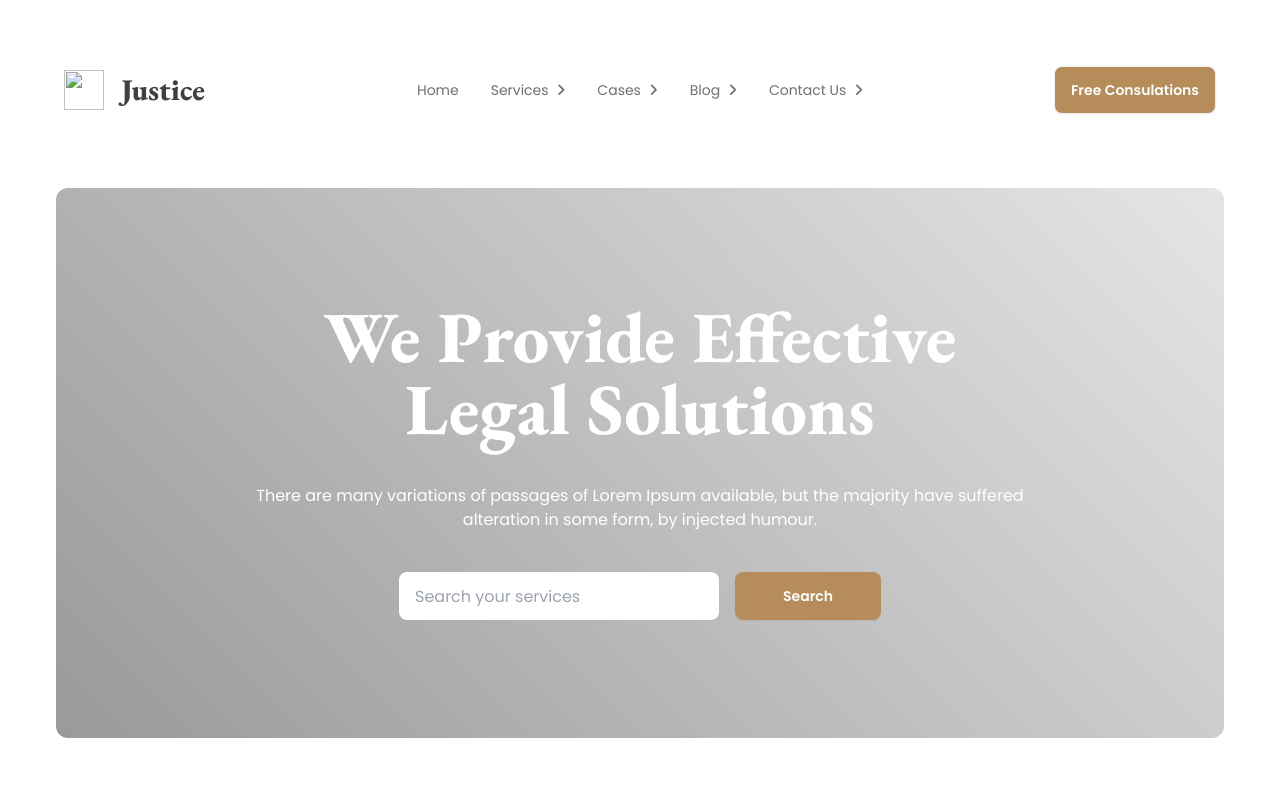
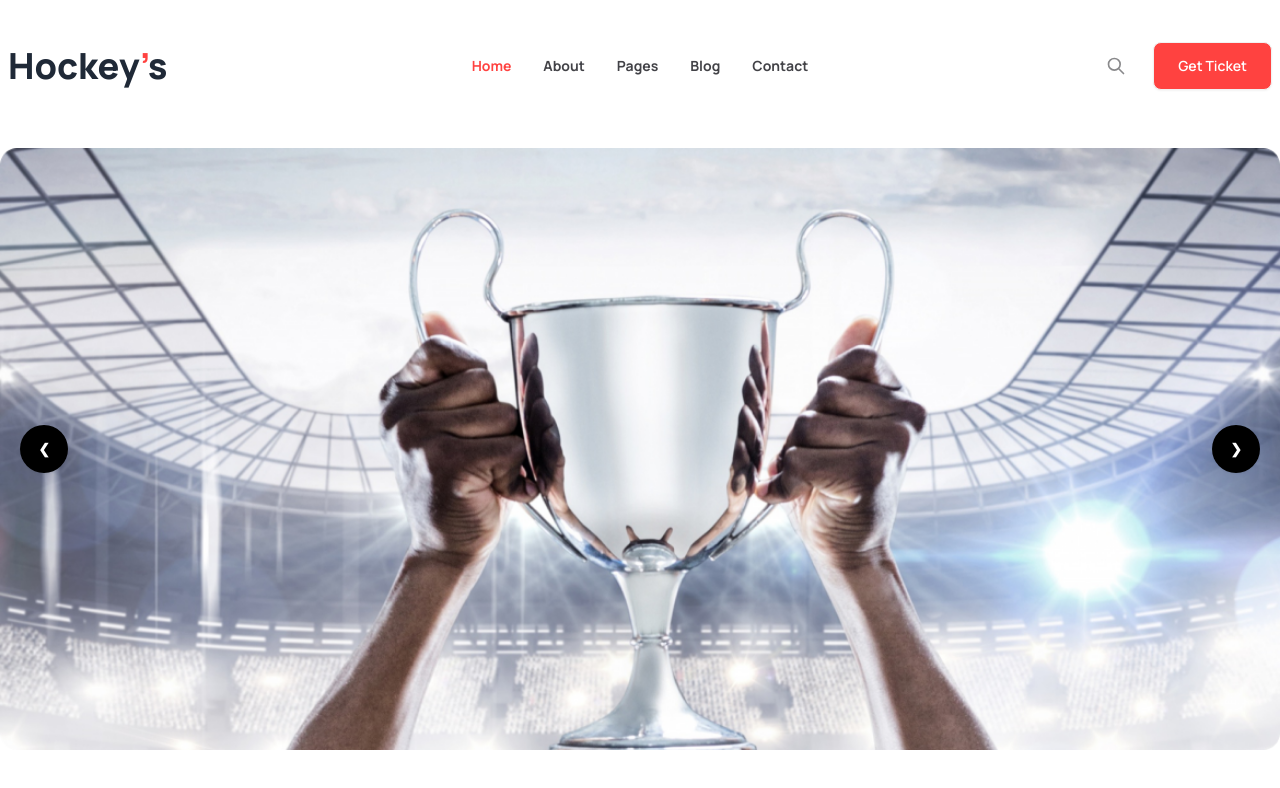
Before and after one commit to F-Zaman-Rafi/Assignment_3, a plain HTML site: page index.html in a window 1280 px wide. Drawn offline with nearby package versions, Linux system fonts and the light colour scheme.

Commit message:
Navigation bar done

```diff
--- a/index.html
+++ b/index.html
@@ -4,15 +4,10 @@
 <head>
     <meta charset="UTF-8">
     <meta name="viewport" content="width=device-width, initial-scale=1.0">
-    <title>Legal Solutions</title>
+    <title>Hockey's</title>
+    <!-- taiwind & daisyUI -->
     <link href="https://cdn.jsdelivr.net/npm/daisyui@4.6.0/dist/full.min.css" rel="stylesheet" type="text/css" />
     <script src="https://cdn.tailwindcss.com"></script>
-    <!-- Font garamond & poppins -->
-    <link rel="preconnect" href="https://fonts.googleapis.com">
-    <link rel="preconnect" href="https://fonts.gstatic.com" crossorigin>
-    <link
-        href="https://fonts.googleapis.com/css2?family=EB+Garamond:ital,wght@0,400;0,500;0,600;0,700;0,800;1,400;1,500;1,600;1,700;1,800&family=Poppins:ital,wght@0,100;0,200;0,300;0,400;0,500;0,600;0,700;0,800;0,900;1,100;1,200;1,300;1,400;1,500;1,600;1,700;1,800;1,900&display=swap"
-        rel="stylesheet">
     <script>
         tailwind.config = {
             theme: {
@@ -24,21 +19,23 @@
             }
         }
     </script>
+    <!-- fonts -->
+    <link rel="preconnect" href="https://fonts.googleapis.com">
+    <link rel="preconnect" href="https://fonts.gstatic.com" crossorigin>
+    <link href="https://fonts.googleapis.com/css2?family=Manrope:wght@200;300;400;500;600;700;800&display=swap"
+        rel="stylesheet">
+    <style>
+        .font-man {
+            font-family: 'Manrope', sans-serif;
+        }
+    </style>
+    <!-- fontAwesome -->
     <script src="https://kit.fontawesome.com/de1f287b75.js" crossorigin="anonymous"></script>
 
-    <style>
-        .font-eb {
-            font-family: 'EB Garamond', sans-serif;
-        }
-
-        .font-pop {
-            font-family: 'Poppins', sans-serif;
-        }
-    </style>
 </head>
 
-<body class="container lg:px-14 mt-14 mx-auto font">
-    <header>
+<body class="container mx-auto font-man">
+    <header class="my-8">
         <div class="navbar bg-base-100">
             <div class="navbar-start">
                 <div class="dropdown">
@@ -50,53 +47,63 @@
                         </svg>
                     </div>
                     <ul tabindex="0"
-                        class="menu text-[#707070] font-pop menu-sm dropdown-content mt-3 z-[1] p-2 shadow bg-base-100 rounded-box w-52">
+                        class="menu menu-sm dropdown-content mt-3 z-[1] p-2 shadow bg-base-100 text-[#424247] rounded-box w-52">
                         <li><a>Home</a></li>
-                        <li><a>Services</a></li>
-                        <li><a>Cases</a></li>
+                        <li><a>About</a></li>
+                        <li><a>Pages</a></li>
                         <li><a>Blog</a></li>
-                        <li><a>Contact Us</a></li>
+                        <li><a>Contact</a></li>
                     </ul>
                 </div>
-                <img class="h-10 w-10" src="./images/business.png" alt="">
-                <a class="btn btn-ghost text-3xl text-[#414040] font-extrabold font-eb">Justice</a>
+                <a class=" text-4xl font-extrabold text[#131318]">Hockey<span class="text-[#FF4240]">’</span>s</a>
             </div>
             <div class="navbar-center hidden lg:flex">
-                <ul class="menu text-[#707070] font-pop menu-horizontal px-1">
-                    <li><a>Home</a></li>
-                    <li><a>Services <i class="fa-solid fa-angle-right"></i></a></li>
-                    <li><a>Cases <i class="fa-solid fa-angle-right"></i></a></li>
-                    <li><a>Blog <i class="fa-solid fa-angle-right"></i></a></li>
-                    <li><a>Contact Us <i class="fa-solid fa-angle-right"></i></a></li>
+                <ul class="menu text-[#424247] menu-horizontal font-bold px-1">
+                    <li><a class="text-[#FF4240]">Home</a></li>
+                    <li><a>About</a></li>
+                    <li><a>Pages</a></li>
+                    <li><a>Blog</a></li>
+                    <li><a>Contact</a></li>
                 </ul>
             </div>
             <div class="navbar-end">
-                <a class="btn font-pop bg-[#B68C5A] text-white">Free Consulations</a>
+                <button class="btn hidden lg:block btn-ghost text-[#89898B] btn-circle">
+                    <svg xmlns="http://www.w3.org/2000/svg" class="h-5 w-5" fill="none" viewBox="0 0 24 24"
+                        stroke="currentColor">
+                        <path stroke-linecap="round" stroke-linejoin="round" stroke-width="2"
+                            d="M21 21l-6-6m2-5a7 7 0 11-14 0 7 7 0 0114 0z" />
+                    </svg>
+                </button>
+                <button>
+                    <a class="btn bg-[#FF4240] text-white px-6 py-4">Get Ticket</a>
+                </button>
             </div>
         </div>
-        <div
-            class="mt-16 text-white bg-no-repeat lg:bg-cover bg-center rounded-xl relative w-full h-[550px] bg-[linear-gradient(45deg,rgba(0,0,0,0.4),rgba(0,0,0,0.1)),url(./images/banner.png)]">
-            <div class="flex-row justify-center text-center items-center">
-                <h1 class=" font-eb font-extrabold pt-28 text-3xl lg:text-7xl ">We Provide Effective <br>
-                    Legal Solutions</h1>
-                <p class="font-pop my-10 w-2/3 mx-auto ">There are many variations of passages of Lorem Ipsum
-                    available,
-                    but
-                    the
-                    majority have suffered alteration
-                    in some form, by injected humour.</p>
+        <!-- Banners -->
+        <section class="my-12">
+            <div class="carousel w-full">
+                <div id="slide1" class="carousel-item relative w-full">
+                    <img src="./Images/1.png" class="w-full" />
+                    <div
+                        class="absolute flex gap-1 justify-between transform translate-x-full lg:translate-x-0 lg:-translate-y-1/2 translate-y-1/2 left-5 right-50 lg:right-5 top-1/2">
+                        <a href="#slide2" class="btn btn-circle bg-black text-white border-none ">❮</a>
+                        <a href="#slide2" class="btn btn-circle bg-black text-white border-none ">❯</a>
+                    </div>
+                </div>
+                <div id="slide2" class="carousel-item relative w-full">
+                    <img src="./Images/1.png" class="w-full" />
+                    <div
+                        class="absolute flex gap-1 justify-between transform translate-x-full lg:translate-x-0 lg:-translate-y-1/2 translate-y-1/2 left-5 right-50 lg:right-5 top-1/2">
+                        <a href="#slide1" class="btn btn-circle bg-black text-white border-none">❮</a>
+                        <a href="#slide1" class="btn btn-circle bg-black text-white border-none">❯</a>
+                    </div>
+                </div>
             </div>
-            <div class=" space-y-2 lg:space-y-0 flex flex-col lg:flex-row font-pop items-center justify-center">
-                <input type="text" placeholder="Search your services" class="input border-none mr-4 w-full max-w-xs" />
-                <a class="btn font-pop border-none bg-[#B68C5A] text-white px-12">Search</a>
-            </div>
-        </div>
+        </section>
     </header>
-
     <main>
 
     </main>
-
     <footer>
 
     </footer>
```
